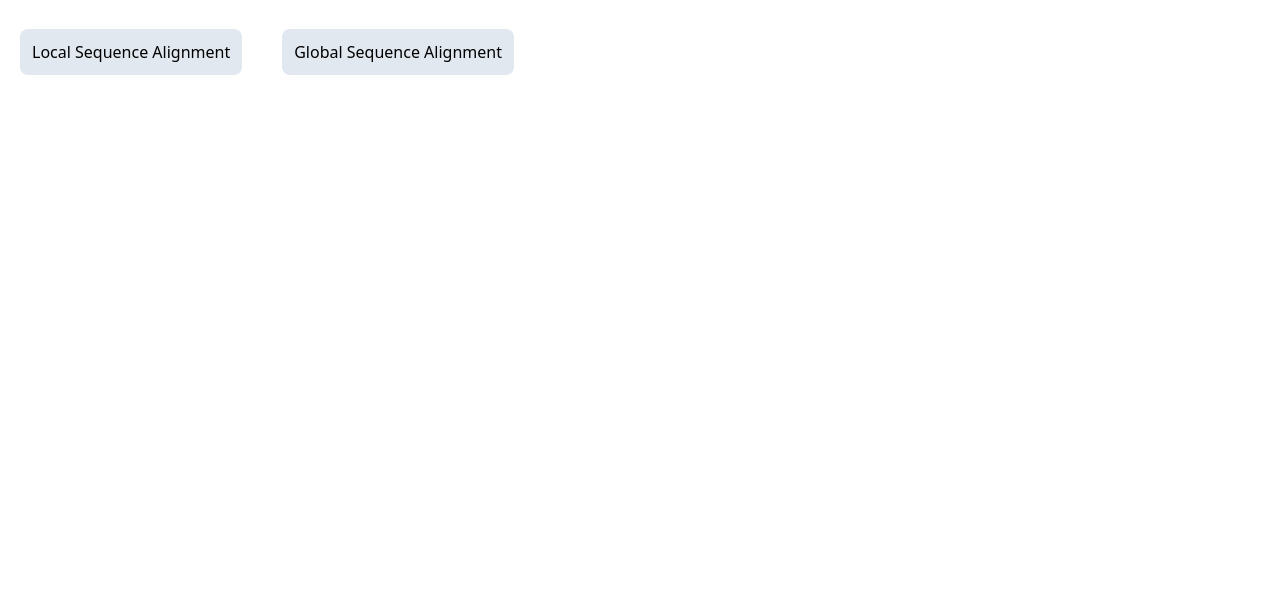
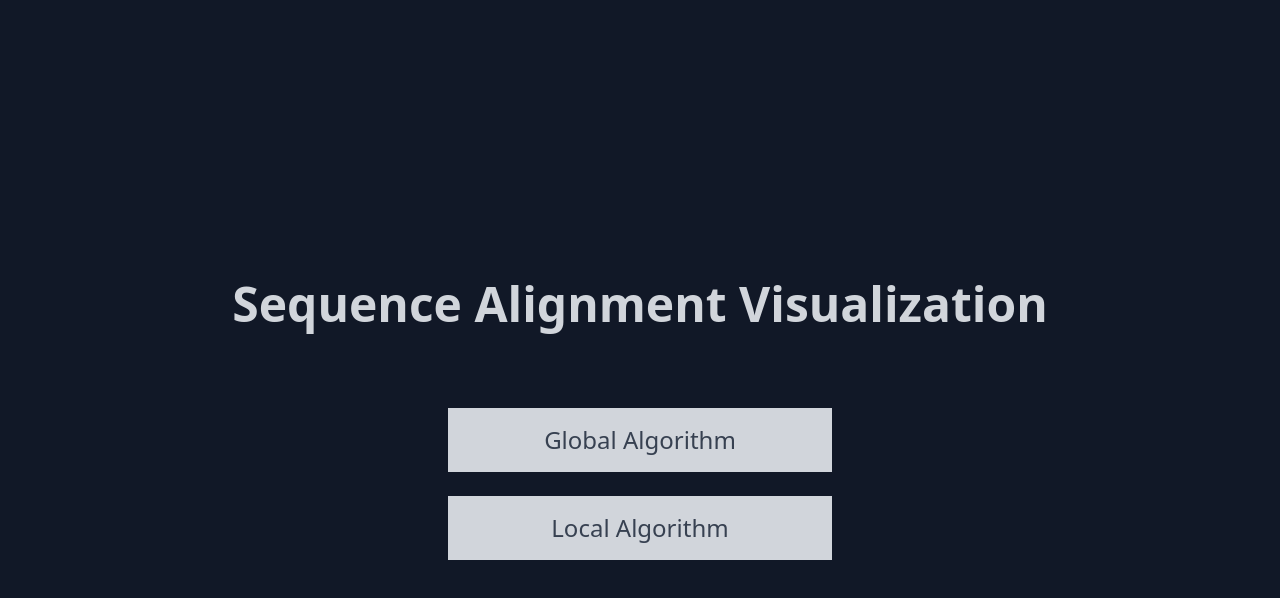
Before and after one commit to ANUSHKALA/sequence_alignment_visualizer, a Next.js app: page / in a window 1280 px wide. Shown: the top 598 px of the page. Built offline with nearby package versions, Linux system fonts and the light colour scheme.

Commit message:
some ui changes on landing page

```diff
--- a/pages/index.js
+++ b/pages/index.js
@@ -10,18 +10,34 @@ export default function Home() {
         <link rel="icon" href="/favicon.ico" />
       </Head>
 
-      <main className={"container mx-auto"}>
-        <div className='my-10'>
+        <div className=" h-screen bg-gray-900 flex items-center justify-center">
+            <div className=" flex flex-wrap my-20 ">
+                <div className="text-justify">
+                    <div className="text-center text-2xl capitalize px-auto p-10 pb-20">
+                        <h2 className="md:text-5xl text-4xl font-bold text-gray-300 ">Sequence Alignment Visualization</h2>
+                    </div>
+                    <div className="grid grid-rows-1 ">
+                        <Link className="mx-auto text-center p-4 bg-gray-300 mb-6 md:w-96 p-10 w-64 " href="/global">
+                            <h3 className="text-2xl text-gray-700">Global Algorithm</h3>
+                        </Link>
+                        <Link className="mx-auto text-center p-4 bg-gray-300 md:w-96 p-10 w-64" href="/local">
+                            <h3 className="text-2xl text-gray-700">Local Algorithm</h3>
+                        </Link>
+                    </div>
+                </div>
+            </div>
+        </div>
 
-        <Link className='m-5 p-3 bg-slate-200 rounded-lg hover:bg-slate-300' href="/local">
-        Local Sequence Alignment
-        </Link>
+        {/*<div className='my-10'>*/}
 
-        <Link className='m-5 p-3 bg-slate-200 rounded-lg hover:bg-slate-300' href="/global">
-        Global Sequence Alignment
-        </Link>
-        </div>
-      </main>
+        {/*<Link className='m-5 p-3 bg-slate-200 rounded-lg hover:bg-slate-300' href="/local">*/}
+        {/*Local Sequence Alignment*/}
+        {/*</Link>*/}
+
+        {/*<Link className='m-5 p-3 bg-slate-200 rounded-lg hover:bg-slate-300' href="/global">*/}
+        {/*Global Sequence Alignment*/}
+        {/*</Link>*/}
+        {/*</div>*/}
 
       <footer className={""}>
 
```
